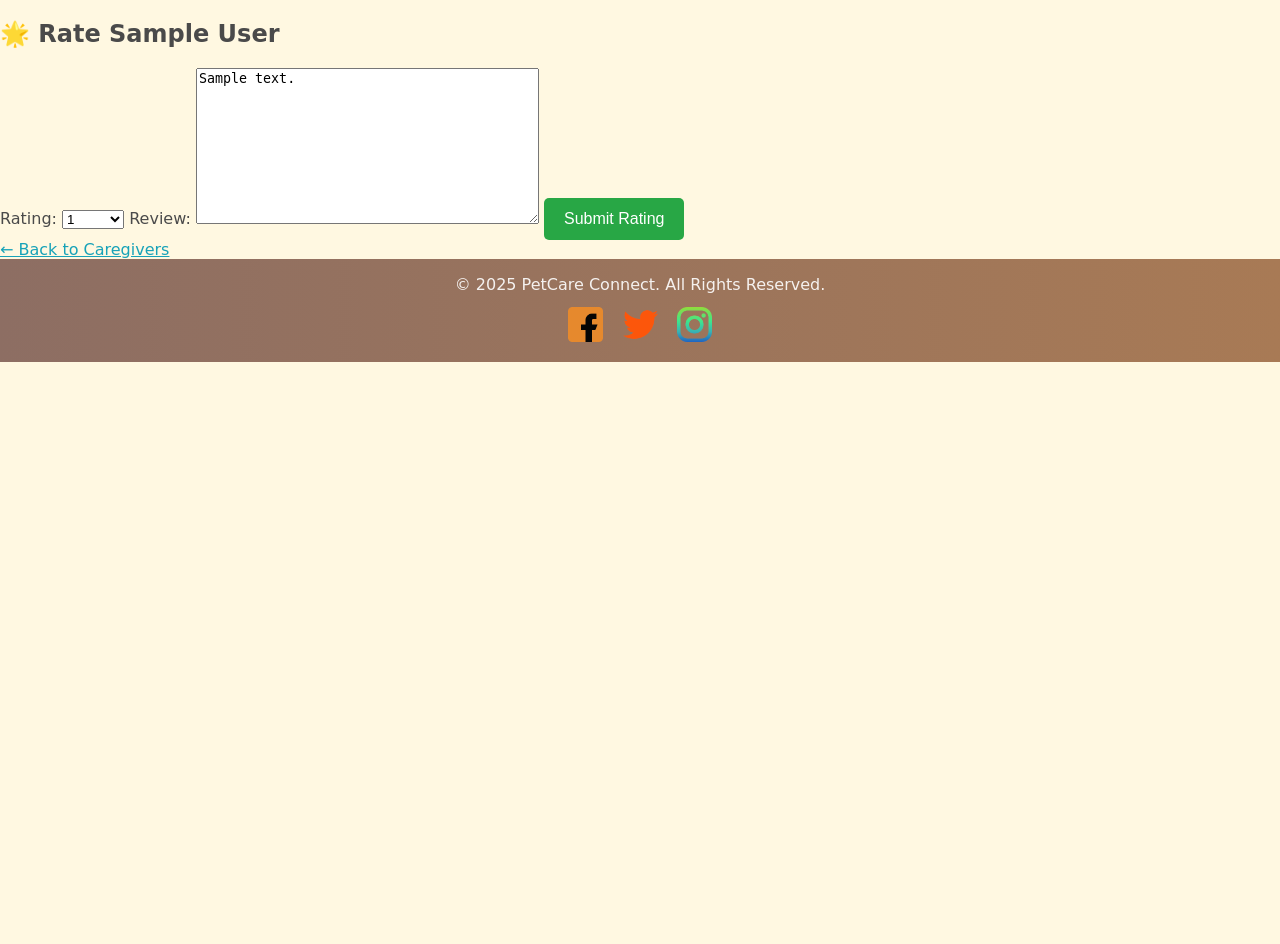
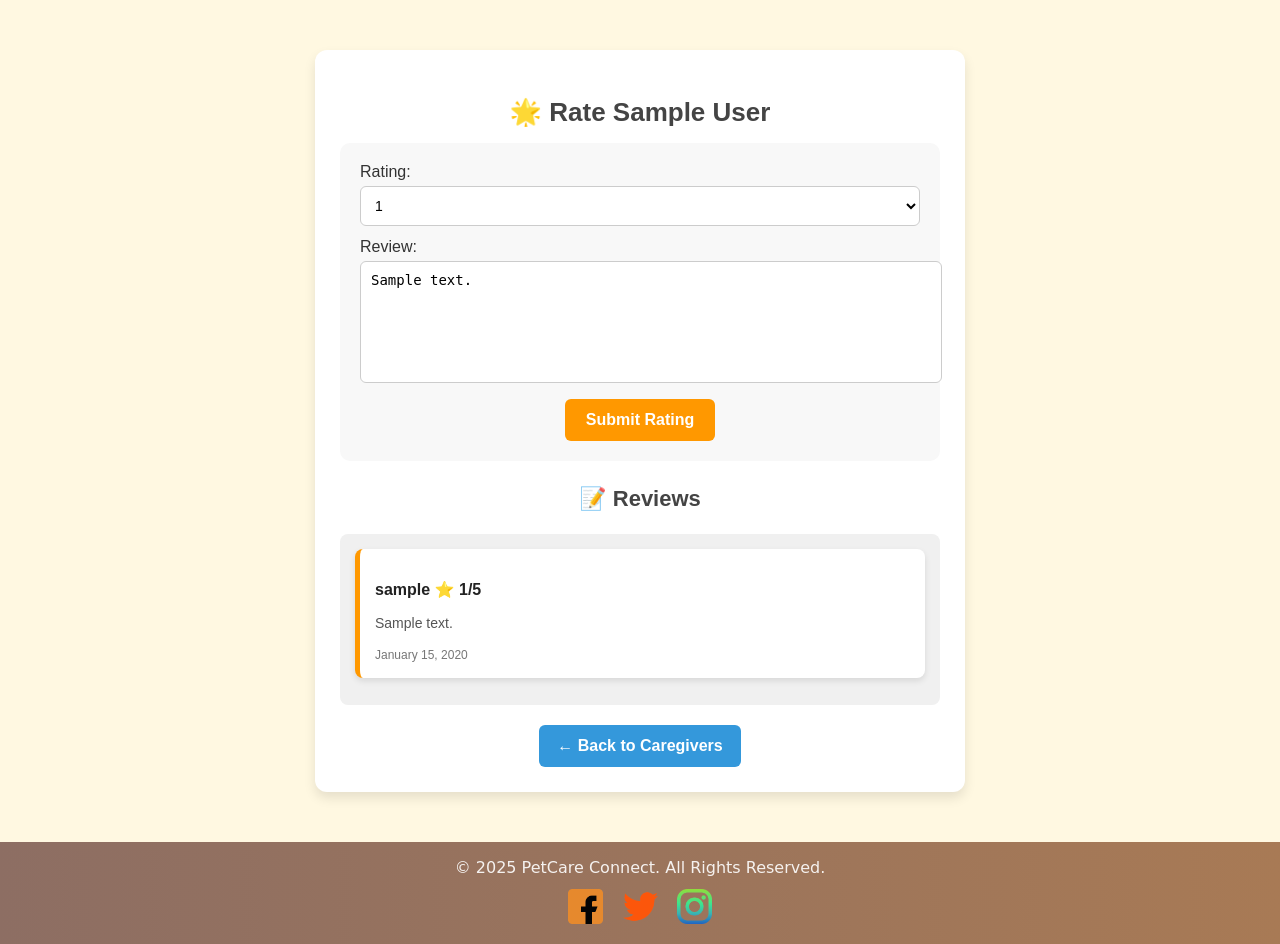
Before and after one commit to annasarabasheva/Project-with-Django-2, a Django app: page /accounts/rate-caregiver/1/ in a window 1280 px wide. Shown: the part 99-1043 px from the top of the page. Before the commit the page ends 461 px from the top, so only its background shows below. Run offline with Django 4.2, Linux system fonts and the light colour scheme; a user stored in the database is signed in; tables that the repository leaves empty hold one stand-in row (values such as "Sample post").

Commit message:
Add styling to rating page

```diff
--- a/PersonalProject/accounts/views.py
+++ b/PersonalProject/accounts/views.py
@@ -84,8 +84,8 @@ def caregivers_list(request):
 @login_required
 def rate_caregiver(request, caregiver_id):
     caregiver = get_object_or_404(Profile, user_id=caregiver_id, is_caregiver=True)
+    reviews = Rating.objects.filter(caregiver=caregiver).order_by('-created_at')
 
-    # Check if the user already rated this caregiver
     existing_rating = Rating.objects.filter(caregiver=caregiver, user=request.user).first()
 
     if request.method == "POST":
@@ -99,4 +99,8 @@ def rate_caregiver(request, caregiver_id):
     else:
         form = RatingForm(instance=existing_rating)
 
-    return render(request, "accounts/rate-caregiver.html", {"form": form, "caregiver": caregiver})
+    return render(request, "accounts/rate-caregiver.html", {
+        "form": form,
+        "caregiver": caregiver,
+        "reviews": reviews,
+    })
--- /dev/null
+++ b/static/css/accounts/rate-caregiver.css
@@ -0,0 +1,136 @@
+.rate-container {
+    max-width: 600px;
+    margin: 50px auto;
+    padding: 25px;
+    background: #ffffff;
+    border-radius: 12px;
+    box-shadow: 0 6px 12px rgba(0, 0, 0, 0.1);
+    text-align: center;
+    font-family: 'Arial', sans-serif;
+}
+
+.rate-heading {
+    font-size: 26px;
+    font-weight: bold;
+    color: #444;
+    margin-bottom: 15px;
+}
+
+.rate-form {
+    display: flex;
+    flex-direction: column;
+    gap: 12px;
+    background: #f8f8f8;
+    padding: 20px;
+    border-radius: 10px;
+}
+
+.form-group {
+    text-align: left;
+}
+
+.form-group label {
+    font-size: 16px;
+    font-weight: 500;
+    color: #333;
+    display: block;
+    margin-bottom: 5px;
+}
+
+.form-group select,
+.form-group textarea {
+    width: 100%;
+    padding: 10px;
+    border: 1px solid #ccc;
+    border-radius: 6px;
+    font-size: 14px;
+    outline: none;
+    background: #fff;
+}
+
+.form-group textarea {
+    height: 100px;
+    resize: none;
+}
+
+.rate-submit-btn {
+    display: block;
+    background: #ff9800;
+    color: white;
+    font-size: 16px;
+    font-weight: bold;
+    padding: 12px;
+    border: none;
+    border-radius: 6px;
+    cursor: pointer;
+    transition: background 0.3s;
+    width: 150px;
+    margin: 0 auto;
+}
+
+.rate-submit-btn:hover {
+    background: #e68900;
+}
+
+.reviews-title {
+    margin-top: 25px;
+    font-size: 22px;
+    color: #444;
+}
+
+.reviews-section-container {
+    margin-top: 15px;
+    padding: 15px;
+    background: #f0f0f0;
+    border-radius: 8px;
+}
+
+.review-card-box {
+    padding: 15px;
+    margin-bottom: 12px;
+    background: white;
+    border-radius: 8px;
+    border-left: 5px solid #ff9800;
+    box-shadow: 0 3px 6px rgba(0, 0, 0, 0.1);
+    text-align: left;
+}
+
+.review-user {
+    font-weight: bold;
+    font-size: 16px;
+    color: #222;
+}
+
+.review-text {
+    font-size: 14px;
+    color: #555;
+    margin-top: 5px;
+}
+
+.review-date-stamp {
+    font-size: 12px;
+    color: #777;
+    margin-top: 5px;
+}
+
+.no-reviews-text {
+    font-size: 16px;
+    color: #777;
+    margin-top: 15px;
+}
+
+.back-link-btn {
+    display: inline-block;
+    margin-top: 20px;
+    padding: 12px 18px;
+    background: #3498db;
+    color: white;
+    font-weight: bold;
+    text-decoration: none;
+    border-radius: 6px;
+    transition: 0.3s;
+}
+
+.back-link-btn:hover {
+    background: #217dbb;
+}
--- a/static/css/styles.css
+++ b/static/css/styles.css
@@ -16,3 +16,4 @@
 @import 'accounts/become-caregiver.css';
 @import 'accounts/caregivers-list.css';
 @import 'common/calendar.css';
+@import 'accounts/rate-caregiver.css';
--- a/templates/accounts/rate-caregiver.html
+++ b/templates/accounts/rate-caregiver.html
@@ -2,20 +2,41 @@
 {% block content %}
 
 <div class="rate-container">
-    <h2>🌟 Rate {{ caregiver.first_name }} {{ caregiver.last_name }}</h2>
+    <h2 class="rate-heading">🌟 Rate {{ caregiver.first_name }} {{ caregiver.last_name }}</h2>
 
-    <form method="post">
+    <form method="post" class="rate-form">
         {% csrf_token %}
-        <label for="id_rating">Rating:</label>
-        {{ form.rating }}
 
-        <label for="id_review">Review:</label>
-        {{ form.review }}
+        <div class="form-group">
+            <label for="id_rating">Rating:</label>
+            {{ form.rating }}
+        </div>
 
-        <button type="submit" class="submit-btn">Submit Rating</button>
+        <div class="form-group">
+            <label for="id_review">Review:</label>
+            {{ form.review }}
+        </div>
+
+        <button type="submit" class="rate-submit-btn">Submit Rating</button>
     </form>
 
-    <a href="{% url 'caregivers-list' %}" class="back-btn">← Back to Caregivers</a>
+    <h3 class="reviews-title">📝 Reviews</h3>
+
+    {% if reviews %}
+        <div class="reviews-section-container">
+            {% for review in reviews %}
+                <div class="review-card-box">
+                    <p class="review-user"><strong>{{ review.user.username }}</strong> ⭐ {{ review.rating }}/5</p>
+                    <p class="review-text">{{ review.review }}</p>
+                    <span class="review-date-stamp">{{ review.created_at|date:"F d, Y" }}</span>
+                </div>
+            {% endfor %}
+        </div>
+    {% else %}
+        <p class="no-reviews-text">No reviews yet. Be the first to leave one! ⭐</p>
+    {% endif %}
+
+    <a href="{% url 'caregivers-list' %}" class="back-link-btn">← Back to Caregivers</a>
 </div>
 
 {% endblock %}
```
